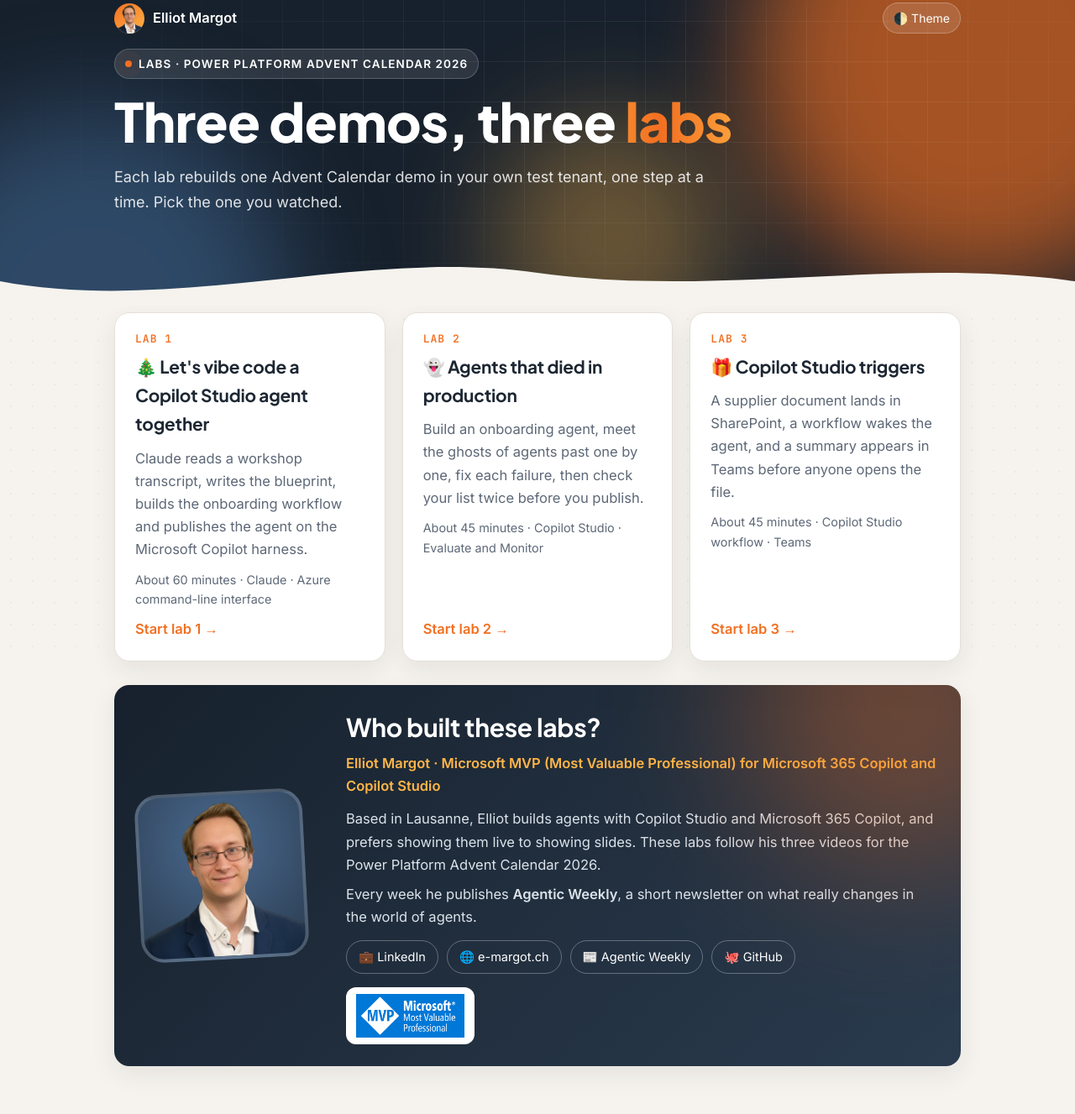
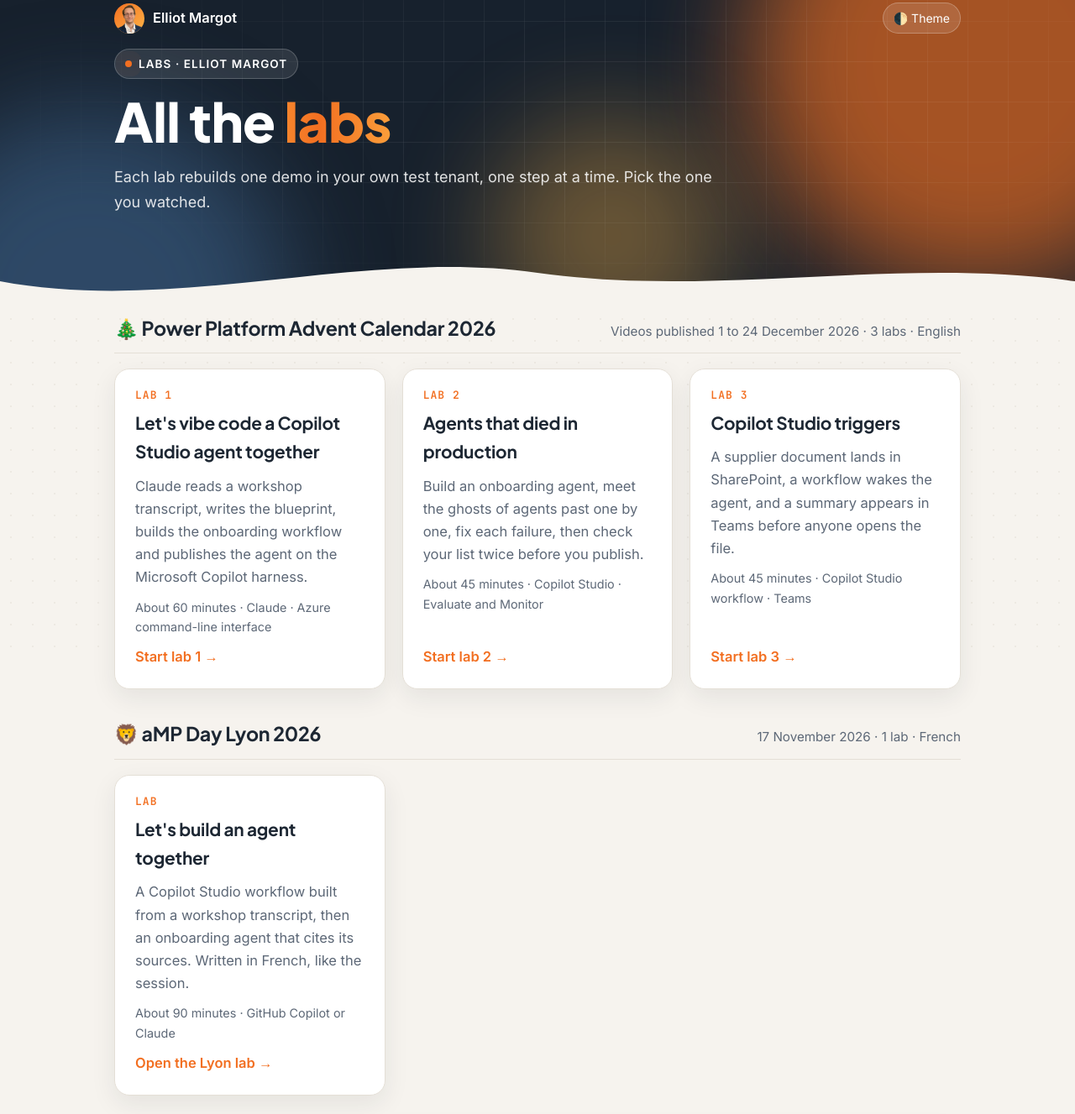
Before and after one commit to OwnOptic/advent-2026-labs, a plain HTML site: page index.html in a window 1280 px wide. Shown: the part 23-1350 px from the top of the page at 84% size. Drawn offline with Linux system fonts and the light colour scheme.

Commit message:
Hub: dashboard of all labs, grouped by event (Advent Calendar 2026, aMP Day Lyon 2026)

```diff
--- a/index.html
+++ b/index.html
@@ -24,6 +24,12 @@
   .lab .meta { font-size: .9rem; color: var(--muted); }
   .hero .lead { color: rgba(255,255,255,.86); max-width: 720px; }
   .hero .kicker { margin-top: 18px; }
+  .event { margin: 8px 0 34px; }
+  .event-head { display: flex; align-items: baseline; justify-content: space-between; gap: 8px 20px; flex-wrap: wrap;
+                border-bottom: 1px solid var(--line); padding-bottom: 10px; margin-bottom: 18px; }
+  .event-head h2 { margin: 0; font-size: 1.45rem; }
+  .event-head .when { color: var(--muted); font-size: .95rem; }
+  .event .labs { margin: 0; grid-template-columns: repeat(auto-fill, minmax(280px, 1fr)); }
 </style>
 </head>
 <body>
@@ -36,37 +42,59 @@
       <button class="theme-btn" id="theme" type="button" aria-label="Switch theme">🌓 Theme</button>
     </div>
     <div>
-      <span class="kicker"><span class="dot"></span>Labs · Power Platform Advent Calendar 2026</span>
-      <h1>Three demos, three <span class="grad">labs</span></h1>
-      <p class="lead">Each lab rebuilds one Advent Calendar demo in your own test tenant, one step at a time. Pick the one you watched.</p>
+      <span class="kicker"><span class="dot"></span>Labs · Elliot Margot</span>
+      <h1>All the <span class="grad">labs</span></h1>
+      <p class="lead">Each lab rebuilds one demo in your own test tenant, one step at a time. Pick the one you watched.</p>
     </div>
   </div>
   <svg class="wave" viewBox="0 0 1440 70" preserveAspectRatio="none" aria-hidden="true"><path d="M0,40 C240,80 480,0 720,30 C960,60 1200,10 1440,40 L1440,70 L0,70 Z" fill="var(--bg)"/></svg>
 </header>
 
 <main class="wrap">
-  <section class="labs" aria-label="The three labs">
+  <section class="event" aria-labelledby="ev-advent">
+    <div class="event-head">
+      <h2 id="ev-advent">🎄 Power Platform Advent Calendar 2026</h2>
+      <span class="when">Videos published 1 to 24 December 2026 · 3 labs · English</span>
+    </div>
+    <div class="labs">
       <a class="lab" href="vibe-coding/">
         <span class="n">LAB 1</span>
-      <h3>🎄 Let's vibe code a Copilot Studio agent together</h3>
+        <h3>Let's vibe code a Copilot Studio agent together</h3>
         <p>Claude reads a workshop transcript, writes the blueprint, builds the onboarding workflow and publishes the agent on the Microsoft Copilot harness.</p>
         <span class="meta">About 60 minutes · Claude · Azure command-line interface</span>
         <span class="go">Start lab 1 →</span>
       </a>
       <a class="lab" href="failures/">
         <span class="n">LAB 2</span>
-      <h3>👻 Agents that died in production</h3>
+        <h3>Agents that died in production</h3>
         <p>Build an onboarding agent, meet the ghosts of agents past one by one, fix each failure, then check your list twice before you publish.</p>
         <span class="meta">About 45 minutes · Copilot Studio · Evaluate and Monitor</span>
         <span class="go">Start lab 2 →</span>
       </a>
       <a class="lab" href="triggers/">
         <span class="n">LAB 3</span>
-      <h3>🎁 Copilot Studio triggers</h3>
+        <h3>Copilot Studio triggers</h3>
         <p>A supplier document lands in SharePoint, a workflow wakes the agent, and a summary appears in Teams before anyone opens the file.</p>
         <span class="meta">About 45 minutes · Copilot Studio workflow · Teams</span>
         <span class="go">Start lab 3 →</span>
       </a>
+    </div>
+  </section>
+
+  <section class="event" aria-labelledby="ev-lyon">
+    <div class="event-head">
+      <h2 id="ev-lyon">🦁 aMP Day Lyon 2026</h2>
+      <span class="when">17 November 2026 · 1 lab · French</span>
+    </div>
+    <div class="labs">
+      <a class="lab" href="https://e-margot.ch/lab/amp-lyon-2026">
+        <span class="n">LAB</span>
+        <h3>Let's build an agent together</h3>
+        <p>A Copilot Studio workflow built from a workshop transcript, then an onboarding agent that cites its sources. Written in French, like the session.</p>
+        <span class="meta">About 90 minutes · GitHub Copilot or Claude</span>
+        <span class="go">Open the Lyon lab →</span>
+      </a>
+    </div>
   </section>
 
   <section class="card author">
```
Lines whose indentation alone changed are shown as unchanged.
